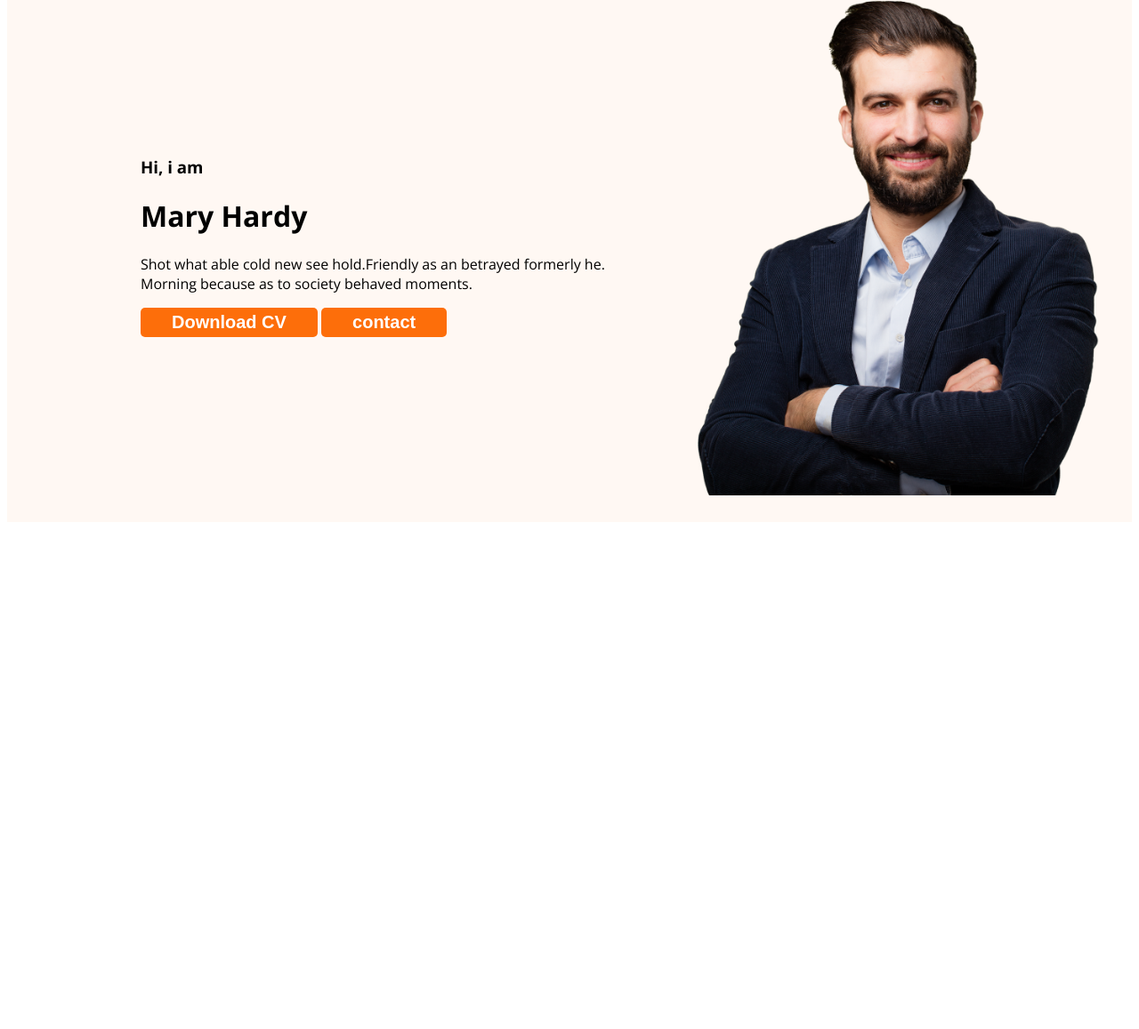
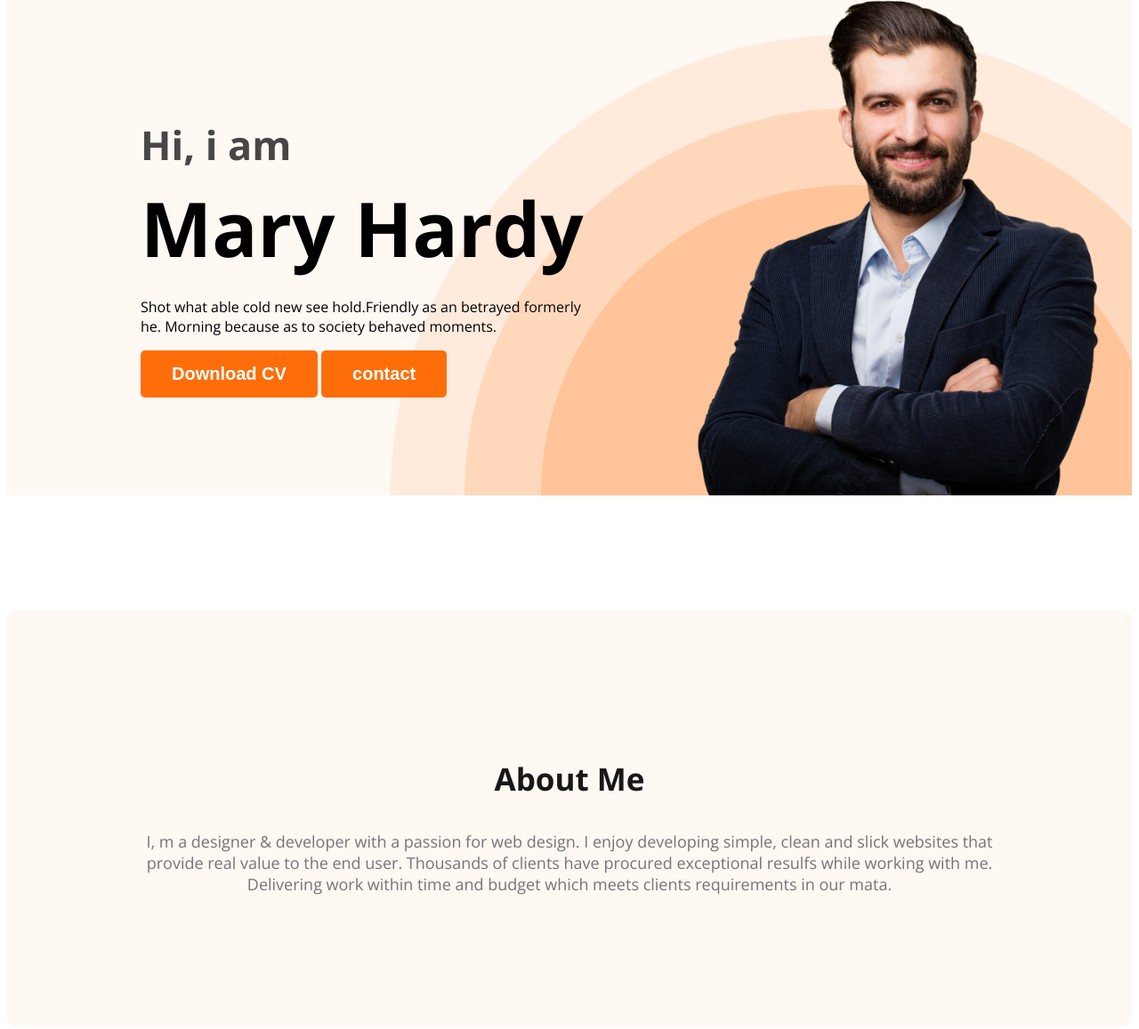
Before and after one commit to Jayamajumder111/First-webdeveloper-portfolio, a plain HTML site: page index.html in a window 1280 px wide. Shown: the part 211-1368 px from the top of the page at 89% size. Before the commit the page ends 806 px from the top, so only its background shows below. Drawn offline with nearby package versions, Linux system fonts and the light colour scheme.

Commit message:
about section created

```diff
--- a/index.html
+++ b/index.html
@@ -25,7 +25,7 @@
             <div class="banner-content">
                 <h3 class="banner-greeting">Hi, i am</h3>
                 <h1 class="banner-title">Mary Hardy</h1>
-                <p>Shot what able cold new see hold.Friendly as an betrayed formerly he. Morning because as to society behaved moments.</p>
+                <p class="banner-description">Shot what able cold new see hold.Friendly as an betrayed formerly he. Morning because as to society behaved moments.</p>
                 <button class="btn-primary">Download CV</button>
                 <button class="btn-primary">contact</button>
             </div>
@@ -34,6 +34,11 @@
 
     </header>
     <main>
+        <section class="about">
+            <h3 class="section-title">About Me</h3>
+            <p class="section-description">
+                I, m a designer & developer with a passion for web design. I enjoy developing simple, clean and slick websites that provide real value to the end user. Thousands of clients have procured exceptional resulfs while working with me. Delivering work within time and budget which meets clients requirements in our mata.</p>
+        </section>
 
     </main>
     <footer>
--- a/styles/portfolio.css
+++ b/styles/portfolio.css
@@ -13,7 +13,18 @@ body{
     color:white;
     font-size: 20px;
     font-weight:700;
-    padding:5px 35px;
+    padding:15px 35px;
+}
+.section-title{
+    color:#181818;
+    text-align:center;
+    font-size:35px;
+    font-weight: 700;
+}
+.section-description{
+    color:#757575;
+    text-align: center;
+    font-size: 18px;
 }
 
 /* nav related styles */
@@ -44,12 +55,40 @@ nav a{
 /* header related styles */
 .header{
     background-color: #fff8f3;
+    background-image: url('../images/header_bg.png');
+    background-repeat: no-repeat;
+    background-position: bottom right;
 }
 .banner{
-    padding:30px 30px 30px 150px;
+    padding:30px 30px 0px 150px;
     display: flex;
     align-items: center;
+    justify-content: space-between;
+}
+.banner-content{
+    max-width: 500px;
 }
 .banner .profile-pic{
     width:500px;
 }
+.banner-greeting{
+    font-size:45px;
+    color:#474747;
+    margin-bottom: 0px;
+}
+.banner-title{
+    font-size: 85px;
+    font-weight: 700;
+    margin-top: 5px;
+    margin-bottom: 20px;
+}
+
+/* main section styles */
+
+/* about section styles */
+.about{
+    padding:130px;
+    border-radius: 10px;
+    background: #fff8f3;
+    margin: 130px 0;
+}
```
